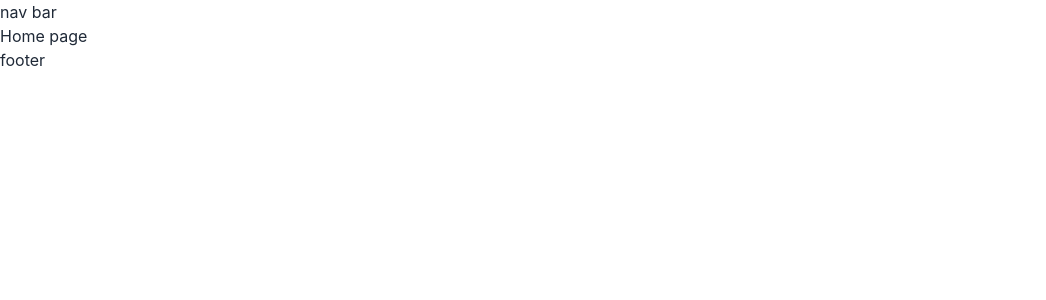
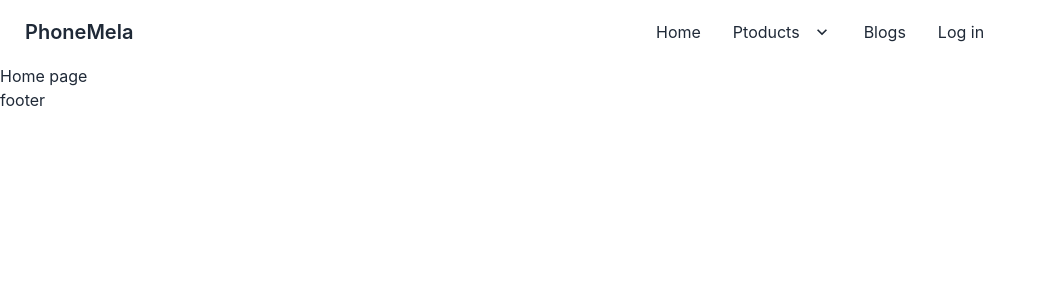
Before and after one commit to raHasan22/phone-mela-product-resale-client, a React (Create React App) app: page / in a window 1280 px wide. Shown: the top 300 px of the page, without its empty margins (0-1046 px from the left). Built offline with nearby package versions, Linux system fonts and the light colour scheme.

Commit message:
Navbar added

```diff
--- a/public/index.html
+++ b/public/index.html
@@ -1,5 +1,5 @@
 <!DOCTYPE html>
-<html lang="en">
+<html data-theme="light" lang="en">
   <head>
     <meta charset="utf-8" />
     <link rel="icon" href="%PUBLIC_URL%/favicon.ico" />
--- a/src/App.js
+++ b/src/App.js
@@ -4,7 +4,7 @@ import router from './Routes/Routes';
 
 function App() {
   return (
-    <div>
+    <div className='max-w-7xl mx-auto'>
       <RouterProvider
       router={router}
       ></RouterProvider>
--- a/src/Pages/Shared/NavBar/NavBar.js
+++ b/src/Pages/Shared/NavBar/NavBar.js
@@ -1,9 +1,42 @@
 import React from 'react';
+import { Link } from 'react-router-dom';
 
 const NavBar = () => {
+
+    const navOptions = <>
+        <li><Link to='/'>Home</Link></li>
+            <li tabIndex={0}>
+                <Link to='/'>
+                Ptoducts
+                <svg className="fill-current" xmlns="http://www.w3.org/2000/svg" width="20" height="20" viewBox="0 0 24 24"><path d="M7.41,8.58L12,13.17L16.59,8.58L18,10L12,16L6,10L7.41,8.58Z"/></svg>
+                </Link>
+                <ul className="p-2">
+                <li><Link to='/'>Andriod</Link></li>
+                <li><Link to='/'>Ios</Link></li>
+                </ul>
+            </li>
+            <li><Link to='/'>Blogs</Link></li>
+            <li><Link to='/login'>Log in</Link></li>
+    </>
+
     return (
-        <div>
-            nav bar
+        <div className="navbar bg-base-100">
+        <div className="navbar-start">
+            <div className="dropdown">
+            <label tabIndex={0} className="btn btn-ghost lg:hidden">
+                <svg xmlns="http://www.w3.org/2000/svg" className="h-5 w-5" fill="none" viewBox="0 0 24 24" stroke="currentColor"><path strokeLinecap="round" strokeLinejoin="round" strokeWidth="2" d="M4 6h16M4 12h8m-8 6h16" /></svg>
+            </label>
+            <ul tabIndex={0} className="menu menu-compact dropdown-content mt-3 p-2 shadow bg-base-100 rounded-box w-52">
+            {navOptions}
+            </ul>
+            </div>
+            <Link to='/' className="btn btn-ghost normal-case text-xl">PhoneMela</Link>
+        </div>
+        <div className="navbar-center hidden lg:flex">
+            <ul className="menu menu-horizontal p-0">
+            {navOptions}
+            </ul>
+        </div>
         </div>
     );
 };
```
Also changed, not shown: 1 other file (tests, documents, lock files or other folders).
